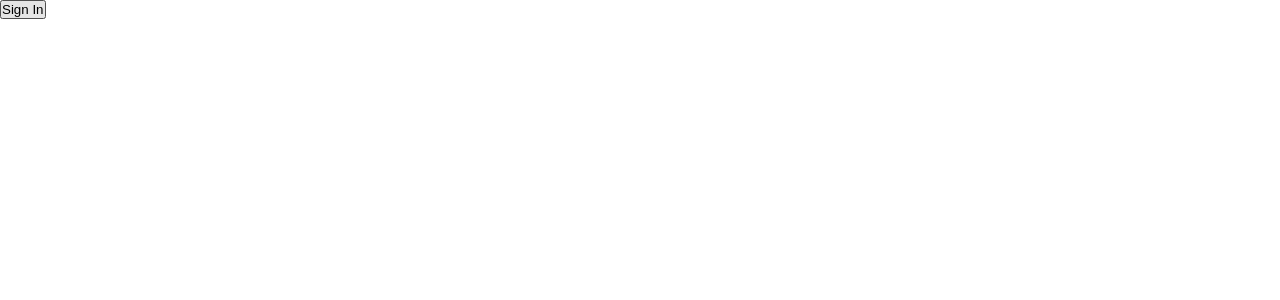
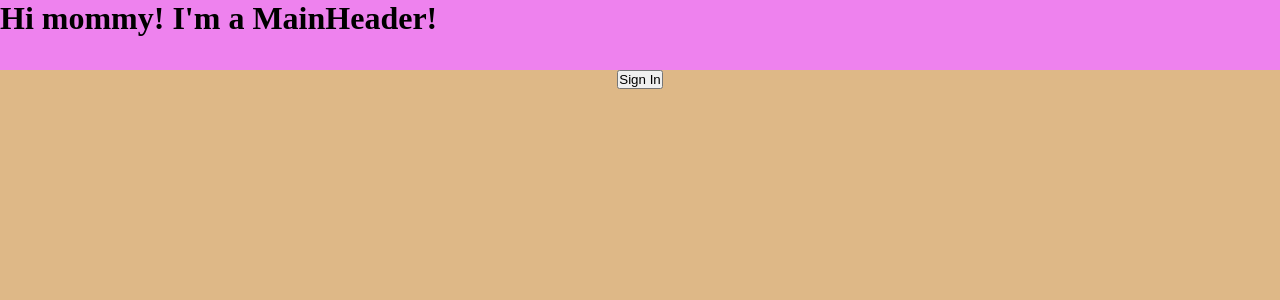
Before and after one commit to avoguga/GoogleAuthentication, a React (Vite) app: page / in a window 1280 px wide. Shown: the top 300 px of the page. Built offline with nearby package versions, Linux system fonts and the light colour scheme.

Commit message:
playing with the layout

```diff
--- a/src/App.tsx
+++ b/src/App.tsx
@@ -1,18 +1,15 @@
-import { signInWithGoogle } from "./Firebase";
+import { Layout } from "./styles/Layout";
+
+import Content from "./components/Content";
+import MainHeader from "./components/MainHeader";
 
 function App() {
-  const aa: any = localStorage.getItem("profilePic");
-  const bb: any = localStorage.getItem("name");
-  const cc: any = localStorage.getItem("email");
 
   return (
-    <div className="App">
-      <button onClick={signInWithGoogle}>Sign In</button>
-
-      <h1>{bb}</h1>
-      <h1>{cc}</h1>
-      <img src={aa} alt="" />
-    </div>
+    <Layout>
+      <MainHeader />
+      <Content />
+    </Layout>
   );
 }
 
--- /dev/null
+++ b/src/components/Content/index.tsx
@@ -0,0 +1,19 @@
+import { Container } from "./styles";
+import { signInWithGoogle } from "../../Firebase";
+
+export function Content() {
+  const profile: any = localStorage.getItem("profilePic");
+  const name = localStorage.getItem("name");
+  const email = localStorage.getItem("email");
+
+  return (
+    <Container>
+      <button onClick={signInWithGoogle}>Sign In</button>
+      <h1>{name}</h1>
+      <h1>{email}</h1>
+      <img src={profile} alt="" />
+    </Container>
+  );
+}
+
+export default Content;
--- /dev/null
+++ b/src/components/Content/styles.ts
@@ -0,0 +1,12 @@
+import styled from "styled-components";
+
+export const Container = styled.div`
+    grid-area: CT;
+    background-color: burlywood;
+
+    display: flex;
+    flex-direction: column;
+    align-items: center;
+
+
+`;
--- /dev/null
+++ b/src/components/MainHeader/index.tsx
@@ -0,0 +1,11 @@
+import { Container } from "./styles";
+
+export function MainHeader() {
+  return (
+    <Container>
+      <h1>Hi mommy! I'm a MainHeader!</h1>
+    </Container>
+  );
+}
+
+export default MainHeader;
--- /dev/null
+++ b/src/components/MainHeader/styles.ts
@@ -0,0 +1,6 @@
+import styled from "styled-components";
+
+export const Container = styled.div`
+    grid-area: MH;
+    background-color: violet;
+`;
--- /dev/null
+++ b/src/styles/Layout.ts
@@ -0,0 +1,11 @@
+import styled from "styled-components";
+
+export const Layout = styled.div`
+  display: grid;
+  grid-template-columns: auto;
+  grid-template-rows: 70px auto;
+  grid-template-areas:
+  'MH'
+  'CT';
+  height: 100vh;
+`;
```
